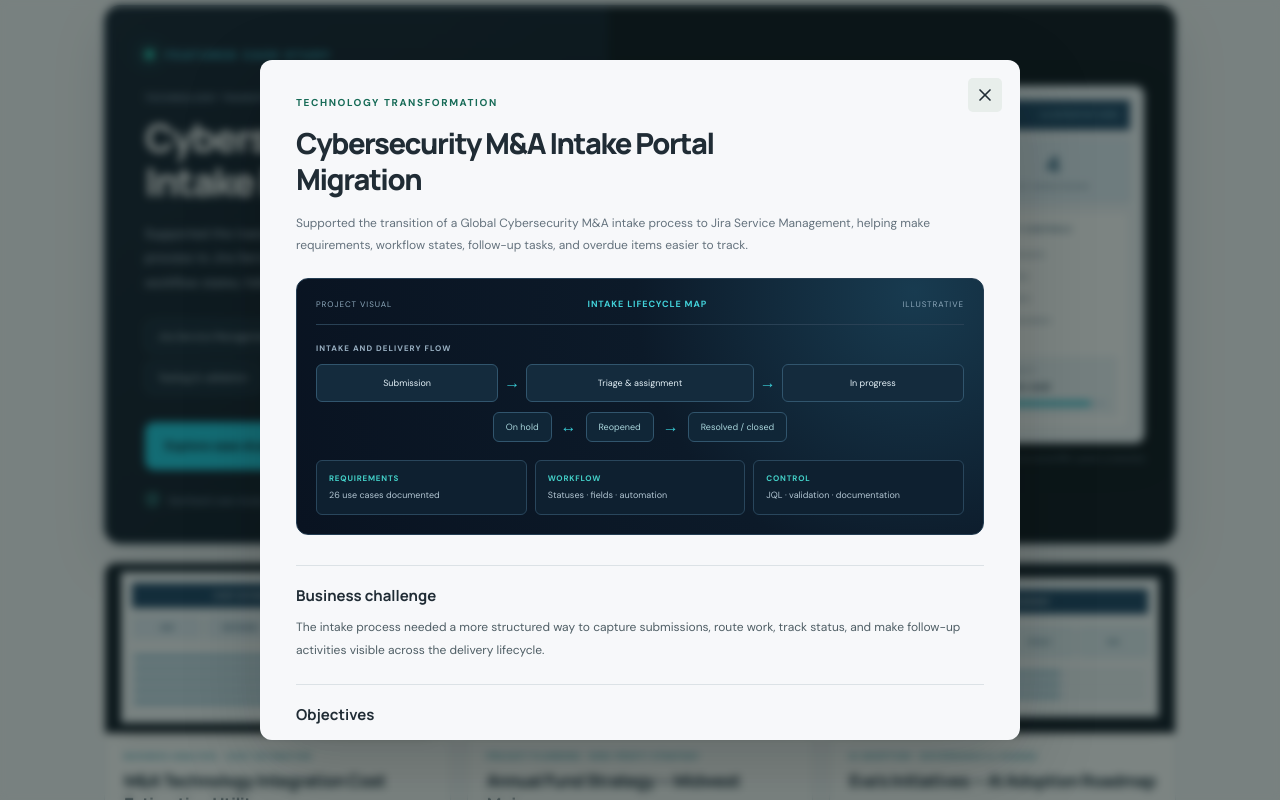
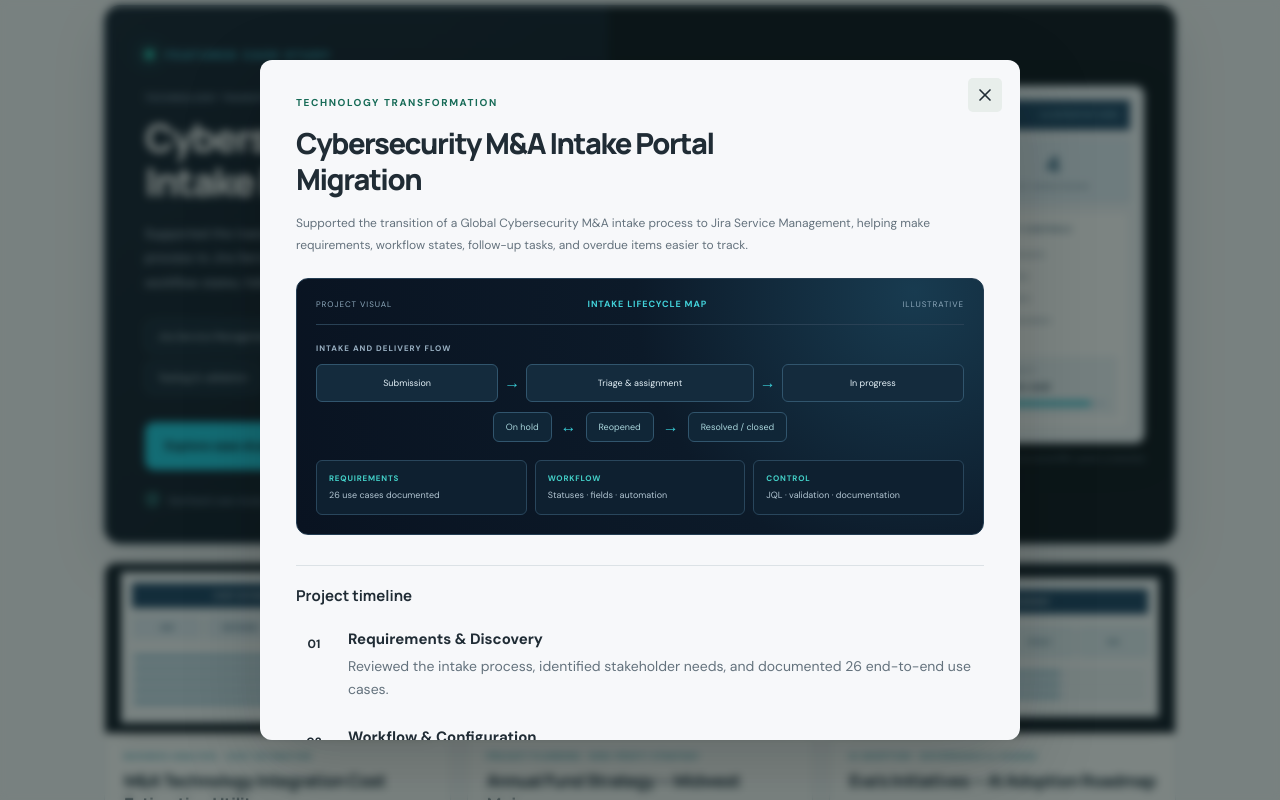
Before and after one commit to SatyaSai12/satyanarayanan-portfolio, a React (Vite) app: page / in a window 1280 px wide. Both pictures are taken after a click on the button "Explore case study". Shown: the part 3304-4104 px from the top of the page. Built offline with nearby package versions, Linux system fonts and the light colour scheme.

Commit message:
Add project timeline to case studies

```diff
--- a/src/App.css
+++ b/src/App.css
@@ -205,3 +205,55 @@
 .wbs-root { width:max-content; max-width:100%; margin:0 auto; padding:11px 20px; border:1px solid #3b7889; border-radius:6px; background:#12364a; color:#e3f5f5; font-size:10px; font-weight:800; }.wbs-connector { width:1px; height:17px; margin:auto; background:#3e8795; }.wbs-branches { display:grid; grid-template-columns:repeat(4,1fr); gap:7px; }.wbs-branches span { padding:12px 4px; border:1px solid #31566c; border-radius:5px; background:#142b3d; color:#c5dce8; text-align:center; font-size:9px; }.kpi-strip { display:grid; grid-template-columns:repeat(3,1fr); gap:8px; margin-top:15px; }.kpi-strip div { display:flex; flex-direction:column; gap:4px; padding:11px; background:#102638; border:1px solid #29475d; border-radius:5px; text-align:center; }.kpi-strip b { color:#49d0d0; font-size:19px; }
 .ai-pillars { display:grid; grid-template-columns:repeat(4,1fr); gap:8px; }.ai-pillars div { display:flex; flex-direction:column; gap:14px; min-height:82px; padding:11px; border:1px solid #31566b; border-radius:6px; background:linear-gradient(145deg,#17384a,#102335); }.ai-pillars small { color:#44cbd0; font-size:8px; }.ai-pillars b { color:#e0edf3; font-size:8px; letter-spacing:.08em; }.ai-foundation { display:flex; justify-content:center; align-items:center; gap:10px; margin-top:12px; padding:12px; border:1px solid #28616e; border-radius:6px; background:#123642; }.ai-foundation span { color:#c5e5e7; font-size:8px; font-weight:800; text-align:center; }.ai-foundation b { color:#4bd2cc; }.ai-footnote { margin:10px 0 0; color:#90aaba; font-size:8px; line-height:1.6; }
 @media(max-width:600px) { .case-visual { padding:13px; }.case-flow { grid-template-columns:1fr 12px 1.2fr 12px 1fr; gap:2px; }.case-flow span { font-size:7px; padding:10px 3px; }.case-branch { gap:4px; }.case-branch i { font-size:7px; padding:7px 5px; }.case-lanes { grid-template-columns:1fr; }.cost-domains { grid-template-columns:repeat(2,1fr); }.wbs-branches { grid-template-columns:repeat(2,1fr); }.ai-pillars { grid-template-columns:repeat(2,1fr); }.ai-foundation { flex-direction:column; gap:7px; } }
+/* Project timeline */
+.project-timeline {
+  display: grid;
+  gap: 22px;
+  margin-top: 20px;
+}
+
+.timeline-item {
+  display: grid;
+  grid-template-columns: 38px 1fr;
+  gap: 14px;
+  align-items: start;
+  position: relative;
+}
+
+.timeline-number {
+  display: flex;
+  align-items: center;
+  justify-content: center;
+  width: 36px;
+  height: 36px;
+  border: 1px solid var(--border);
+  border-radius: 50%;
+  font-size: 12px;
+  font-weight: 700;
+  color: var(--accent);
+}
+
+.timeline-item h4 {
+  margin: 3px 0 6px;
+  font-size: 15px;
+  font-weight: 650;
+}
+
+.timeline-item p {
+  margin: 0;
+  line-height: 1.65;
+  color: var(--muted);
+  font-size: 14px;
+}
+
+@media (max-width: 600px) {
+  .timeline-item {
+    grid-template-columns: 32px 1fr;
+    gap: 11px;
+  }
+
+  .timeline-number {
+    width: 30px;
+    height: 30px;
+  }
+}
--- a/src/App.jsx
+++ b/src/App.jsx
@@ -14,6 +14,28 @@ const projects = [
     tools: ['Jira Service Management', 'JQL', 'Workflow automation', 'Testing & validation', 'SharePoint'],
     challenge: 'The intake process needed a more structured way to capture submissions, route work, track status, and make follow-up activities visible across the delivery lifecycle.',
     objectives: ['Translate process and stakeholder needs into testable use cases.', 'Support consistent workflow handling and task follow-up.', 'Improve traceability through documentation, validation, and reporting.'],
+    timeline: [
+  {
+    phase: '01',
+    title: 'Requirements & Discovery',
+    description: 'Reviewed the intake process, identified stakeholder needs, and documented 26 end-to-end use cases.'
+  },
+  {
+    phase: '02',
+    title: 'Workflow & Configuration',
+    description: 'Supported Jira Service Management workflow, field, status, and automation configuration.'
+  },
+  {
+    phase: '03',
+    title: 'Testing & Validation',
+    description: 'Supported test execution, workflow validation, defect coordination, and issue resolution.'
+  },
+  {
+    phase: '04',
+    title: 'Documentation & Readiness',
+    description: 'Prepared supporting documentation, monitoring views, and user/admin guidance for implementation readiness.'
+  }
+],
     approach: ['Documented 26 end-to-end use cases covering intake and workflow behaviour.', 'Supported configuration of issue fields, statuses, workflow rules, and automated follow-up tasks.', 'Used JQL and automation logic to support monitoring and overdue-item visibility.', 'Supported development testing, validation, defect coordination, and implementation readiness.'],
     deliverables: ['Use-case and requirements documentation', 'Workflow and automation documentation', 'JQL queries and monitoring views', 'Test notes, validation records, and user/admin guidance'],
     learning: 'The work reinforced the value of clear acceptance criteria, traceable requirements, and documentation that helps both users and administrators support a process after implementation.',
@@ -106,6 +128,22 @@ function ProjectModal({ project, onClose }) {
         <h2 id="modal-title">{project.title}</h2>
         <p className="modal-summary">{project.summary}</p>
         <CaseStudyVisual project={project} />
+        {project.timeline && (
+  <div className="case-study-section">
+    <h3>Project timeline</h3>
+    <div className="project-timeline">
+      {project.timeline.map((item) => (
+        <div className="timeline-item" key={item.phase}>
+          <span className="timeline-number">{item.phase}</span>
+          <div>
+            <h4>{item.title}</h4>
+            <p>{item.description}</p>
+          </div>
+        </div>
+      ))}
+    </div>
+  </div>
+)}
         <div className="case-study-section"><h3>Business challenge</h3><p>{project.challenge}</p></div>
         <div className="case-study-section"><h3>Objectives</h3><ul className="detail-list">{project.objectives.map((item) => <li key={item}><Check size={17} /> <span>{item}</span></li>)}</ul></div>
         <div className="case-study-section"><h3>Approach & contribution</h3><ul className="detail-list">{project.approach.map((item) => <li key={item}><Check size={17} /> <span>{item}</span></li>)}</ul></div>
```
